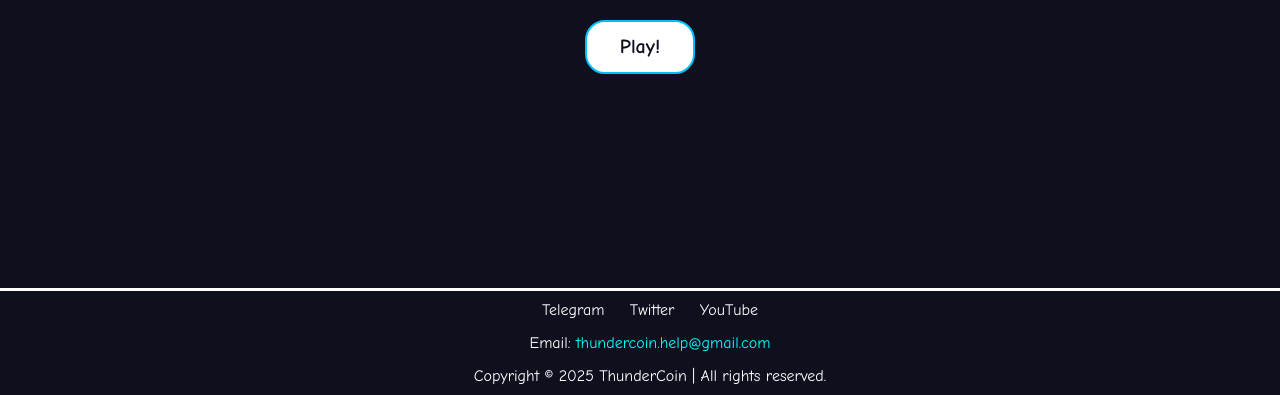
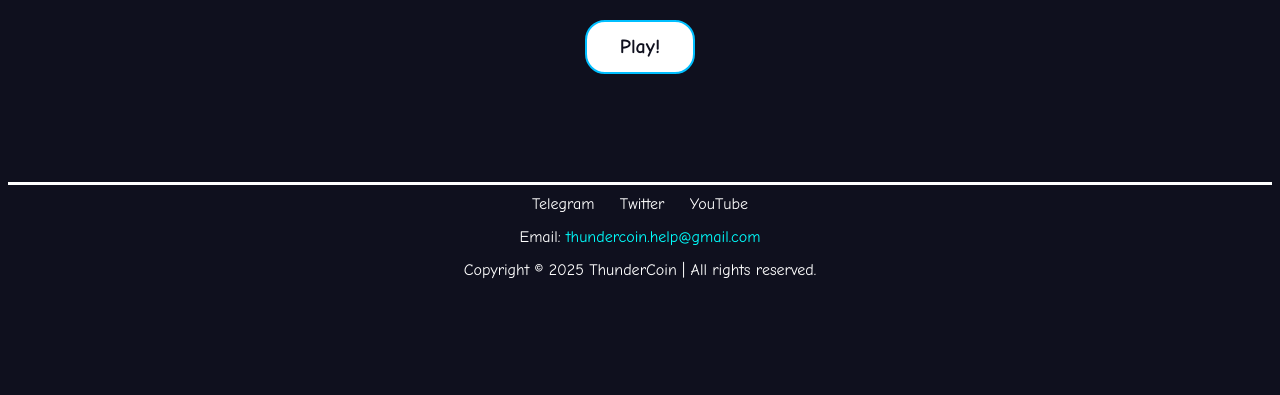
Before and after one commit to GROMIR55/ThundeCoin, a website: page index.html in a window 1280 px wide. Shown: the part 405-800 px from the top of the page. Drawn offline with Linux system fonts and the light colour scheme.

Commit message:
Update index.html

```diff
--- a/index.html
+++ b/index.html
@@ -46,6 +46,7 @@
     <span class="custom-big-text" data-translate="customBigText"><br>Become the richest businessman in<br>Thunder Coin</span>
     <span class="custom-small-text" data-translate="customSmallText"><br><br>Go from poor to rich businessman!<br>Buy upgrades, complete tasks, invite friends and become the best!<br><br></span>
     <a href="https://t.me/thunder_coin_bot" target="_blank"><button id="customButton" data-translate="customButton" onclick="playSound('Sounds/aaaa-za-donbass.mp3')">Play!<span class="custom-arrow"> ></span></button></a>
+    <div><br><br><br><br><br><br></div>
 </div>
 
 <audio id="sound-player"></audio>
@@ -53,7 +54,7 @@
 <button id="scrollTop">&#8679;</button>
 
 
-<footer style="position: fixed" id="footer">
+<footer style=" padding: 0px; padding-top: 10px; padding-bottom: 10px;" id="footer">
     <div class="footer-content">
         <div class="footer-links">
             <a href="https://t.me/thunder_coin_Ann" target="_blank" data-translate="telegram">Telegram</a>
```
